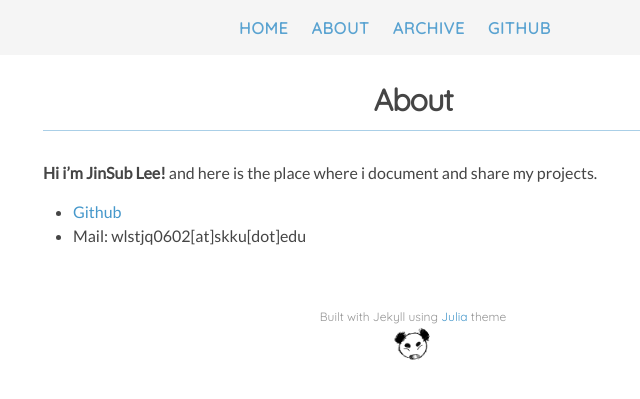
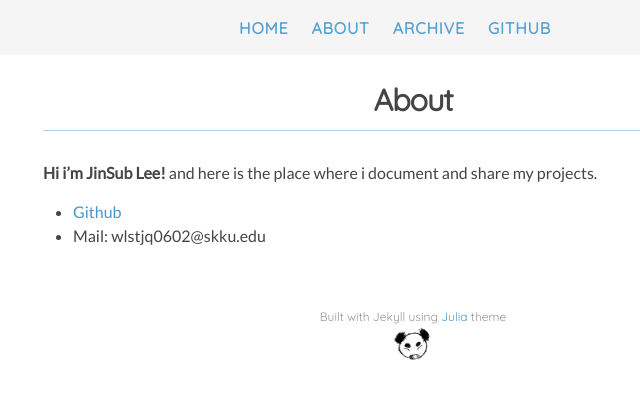
Before and after one commit to JINSUBY/jinsuby1.github.io, a Jekyll site: the page built from about.md, in a window 1280 px wide. Shown: the top 399 px of the page, without its empty margins (227-867 px from the left). Built offline with Jekyll 4.4.1, drawn with Linux system fonts in a browser that asks for light colours; nearby versions of some CDN libraries.

Commit message:
Update about.md

```diff
--- a/about.md
+++ b/about.md
@@ -6,4 +6,4 @@ permalink: /about/
 **Hi i'm JinSub Lee!** and here is the place where i document and share my projects.
 
 * [Github](http://github.com/JINSUBY)
-* Mail: wlstjq0602[at]skku[dot]edu
+* Mail: wlstjq0602@skku.edu
```
